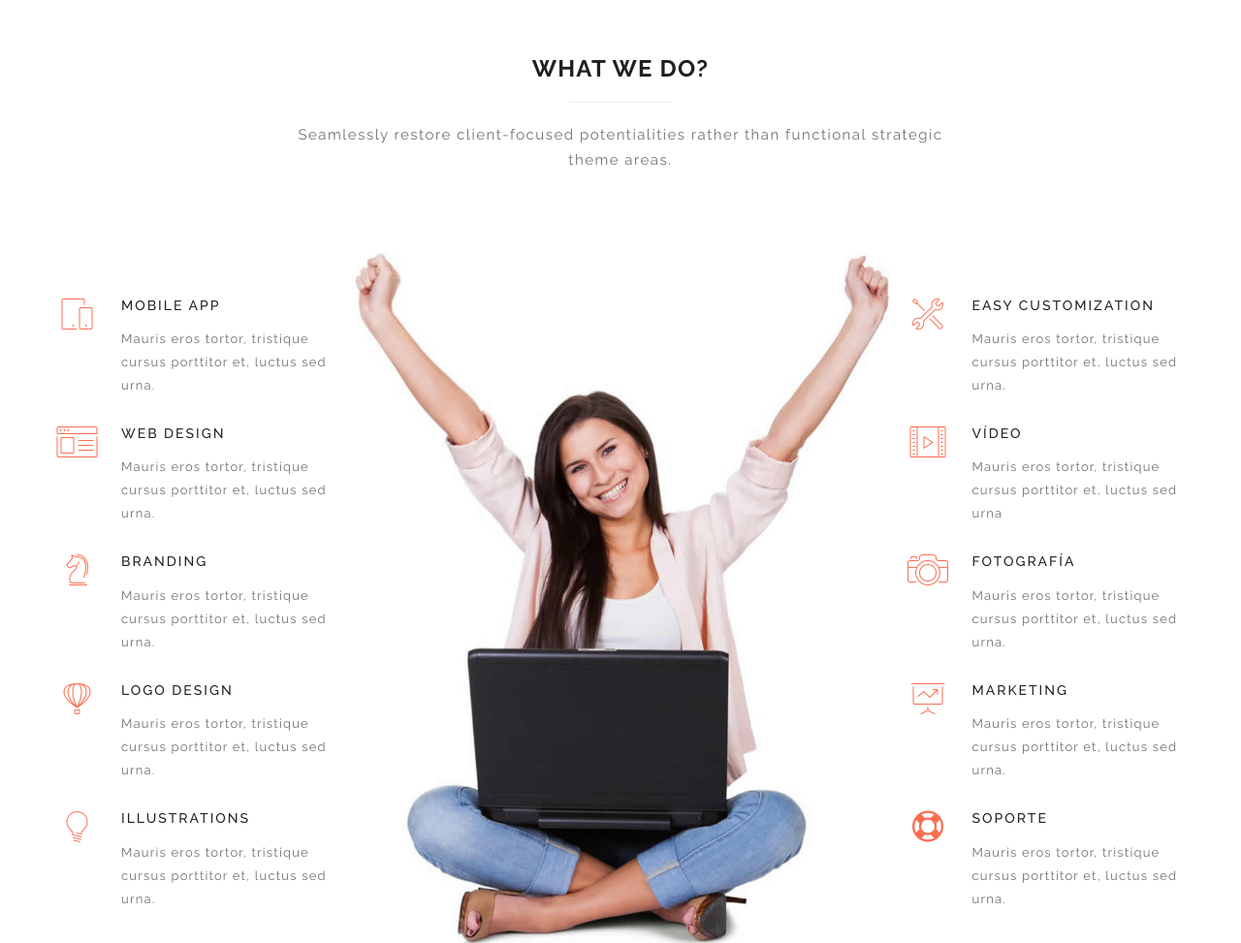
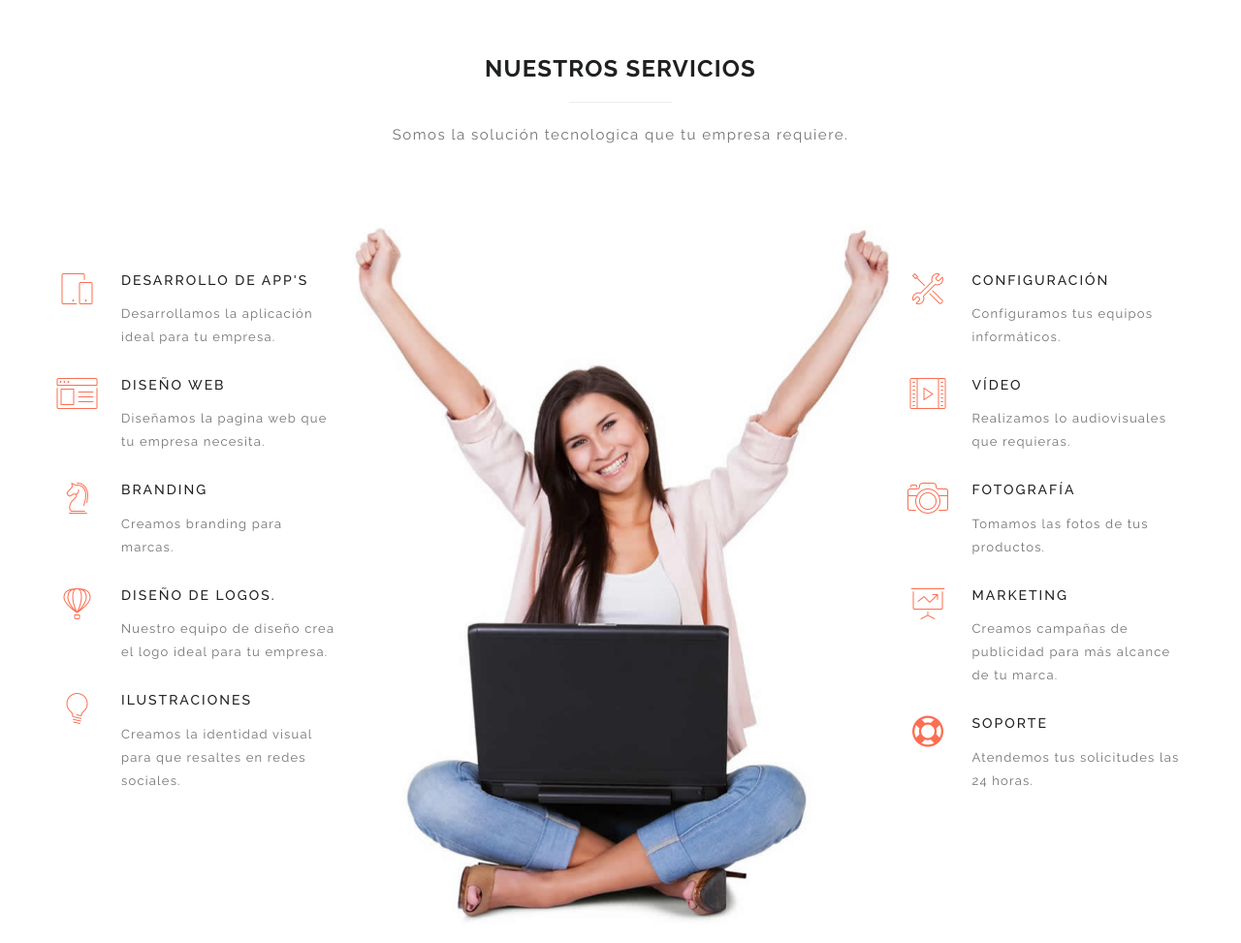
Before and after one commit to serviciosmt/Portafolio, a plain HTML site: page index.html in a window 1280 px wide. Shown: the part 1660-2633 px from the top of the page at 97% size. Drawn offline with nearby package versions, Linux system fonts and the light colour scheme; some packages are replaced by stand-ins of ours.

Commit message:
Update index.html

```diff
--- a/index.html
+++ b/index.html
@@ -209,9 +209,9 @@
           <div class="title-section text-center animated out" data-animation="fadeInUp" data-delay="0">
             <div class="row">
               <div class="col-sm-8 col-sm-offset-2">
-                <h2>What we do?</h2>
+                <h2>Nuestros servicios</h2>
                 <hr>
-                <p>Seamlessly restore client-focused potentialities rather than functional strategic theme areas.</p>
+                <p>Somos la solución tecnologica que tu empresa requiere.</p>
               </div> <!-- edn col-sm-8 -->
             </div> <!-- End row -->
           </div> <!-- end title-section -->
@@ -224,8 +224,8 @@
                     <div class="left-features-box animated out" data-animation="fadeInLeft" data-delay="0">
                       <span class="iconbox"><i class="icon-mobile"></i></span>
                       <div class="features-box-content">
-                        <h6>Mobile App</h6>
-                        <p>Mauris eros tortor, tristique cursus porttitor et, luctus sed urna.</p>
+                        <h6>Desarrollo de App's</h6>
+                        <p>Desarrollamos la aplicación ideal para tu empresa.</p>
                       </div> <!-- end features-box-content -->
                     </div> <!-- end left-features-box -->
                   </li>
@@ -234,8 +234,8 @@
                     <div class="left-features-box animated out" data-animation="fadeInLeft" data-delay="0">
                       <span class="iconbox"><i class="icon-browser"></i></span>
                       <div class="features-box-content">
-                        <h6>Web design</h6>
-                        <p>Mauris eros tortor, tristique cursus porttitor et, luctus sed urna.</p>
+                        <h6>Diseño Web</h6>
+                        <p>Diseñamos la pagina web que tu empresa necesita.</p>
                       </div> <!-- end features-box-content -->
                     </div> <!-- end left-features-box -->
                   </li>
@@ -245,7 +245,7 @@
                       <span class="iconbox"><i class="icon-strategy"></i></span>
                       <div class="features-box-content">
                         <h6>Branding</h6>
-                        <p>Mauris eros tortor, tristique cursus porttitor et, luctus sed urna.</p>
+                        <p>Creamos branding para marcas.</p>
                       </div> <!-- end features-box-content -->
                     </div> <!-- end left-features-box -->
                   </li>
@@ -254,8 +254,8 @@
                     <div class="left-features-box animated out" data-animation="fadeInLeft" data-delay="0">
                       <span class="iconbox"><i class="icon-hotairballoon "></i></span>
                       <div class="features-box-content">
-                        <h6>Logo design</h6>
-                        <p>Mauris eros tortor, tristique cursus porttitor et, luctus sed urna.</p>
+                        <h6>Diseño de logos.</h6>
+                        <p>Nuestro equipo de diseño crea el logo ideal para tu empresa.</p>
                       </div> <!-- end features-box-content -->
                     </div> <!-- end left-features-box -->
                   </li>
@@ -264,8 +264,8 @@
                     <div class="left-features-box animated out" data-animation="fadeInLeft" data-delay="0">
                       <span class="iconbox"><i class="icon-lightbulb"></i></span>
                       <div class="features-box-content">
-                        <h6>Illustrations</h6>
-                        <p>Mauris eros tortor, tristique cursus porttitor et, luctus sed urna.</p>
+                        <h6>Ilustraciones</h6>
+                        <p>Creamos la identidad visual para que resaltes en redes sociales.</p>
                       </div> <!-- end features-box-content -->
                     </div> <!-- end left-features-box -->
                   </li>
@@ -287,8 +287,8 @@
                     <div class="right-features-box animated out" data-animation="fadeInRight" data-delay="0">
                       <span class="iconbox"><i class="icon-tools-2"></i></span>
                       <div class="features-box-content">
-                        <h6>Easy Customization</h6>
-                        <p>Mauris eros tortor, tristique cursus porttitor et, luctus sed urna.</p>
+                        <h6>Configuración</h6>
+                        <p>Configuramos tus equipos informáticos.</p>
                       </div>
                     </div>
                   </li>
@@ -298,7 +298,7 @@
                       <span class="iconbox"><i class="icon-video"></i></span>
                       <div class="features-box-content">
                         <h6>Vídeo</h6>
-                        <p>Mauris eros tortor, tristique cursus porttitor et, luctus sed urna</p>
+                        <p>Realizamos lo audiovisuales que requieras.</p>
                       </div>
                     </div>
                   </li>
@@ -308,7 +308,7 @@
                       <span class="iconbox"><i class="icon-camera"></i></span>
                       <div class="features-box-content">
                         <h6>Fotografía</h6>
-                        <p>Mauris eros tortor, tristique cursus porttitor et, luctus sed urna.</p>
+                        <p>Tomamos las fotos de tus productos.</p>
                       </div>
                     </div>
                   </li>
@@ -318,7 +318,7 @@
                       <span class="iconbox"><i class="icon-presentation"></i></span>
                       <div class="features-box-content">
                         <h6>Marketing</h6>
-                        <p>Mauris eros tortor, tristique cursus porttitor et, luctus sed urna.</p>
+                        <p>Creamos campañas de publicidad para más alcance de tu marca.</p>
                       </div>
                     </div>
                   </li>
@@ -328,7 +328,7 @@
                       <span class="iconbox"><i class="fa fa-life-ring"></i></span>
                       <div class="features-box-content">
                         <h6>Soporte</h6>
-                        <p>Mauris eros tortor, tristique cursus porttitor et, luctus sed urna.</p>
+                        <p>Atendemos tus solicitudes las 24 horas.</p>
                       </div>
                     </div>
                   </li>
```
